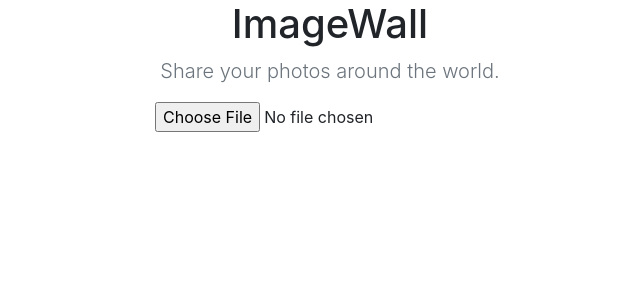
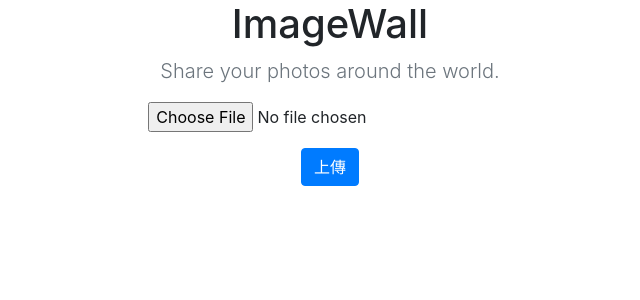
Before and after one commit to mikeku1116/django-imagewall, a Django app: template photos/templates/photos/index.html in a window 1280 px wide. Shown: the top 300 px of the page, without its empty margins (310-950 px from the left). Run offline with Django 3.2, Linux system fonts and the light colour scheme; the template is opened without the code that fills it: values that come from a table or form of the project are taken from there, others are empty; parts of the project's set-up code (start-up, migrations or seed data) failed here and were passed over; some libraries are stand-ins or nearby versions.

Commit message:
完成照片上傳功能

```diff
--- a/imagewall/settings.py
+++ b/imagewall/settings.py
@@ -119,3 +119,6 @@ USE_TZ = True
 # https://docs.djangoproject.com/en/3.0/howto/static-files/
 
 STATIC_URL = '/static/'
+
+MEDIA_URL = '/media/'
+MEDIA_ROOT = os.path.join(BASE_DIR, 'media')
--- a/photos/templates/photos/index.html
+++ b/photos/templates/photos/index.html
@@ -1,18 +1,36 @@
 {% extends 'base.html' %}
 
 {% block upload %}
-    <form action="" method="POST">
+    <form action="" method="POST" enctype="multipart/form-data">
+        {% csrf_token %}
+        <div class="form-row">
+            <div class="form-group col-md-4">
+            </div>
+            <div class="form-group col-md-6">
+                {{ form.image }}
+            </div>
+            <div class="form-group col-md-2">
+            </div>
+        </div>
+        <input type="submit" class="btn btn-primary" style="margin-top:0px;" value="上傳">
+    </form>
+
+
+
+
+    {% comment %} <form action="" method="POST" >
         {% csrf_token %}
         <div class="row">
-            <div class="col">
+            <div class="col-sm-4">
             </div>
-            <div class="col">
+            <div class="col-sm-4">
                 {{ form.image }}
+                <input type="submit" class="btn btn-primary" value="上傳">
             </div>
-            <div class="col">
+            <div class="col-sm-4">
             </div>
         </div>
-    </form
+    </form> {% endcomment %}
 {% endblock  %}
 
 
```
Also changed, not shown: photos/views.py (+7 -1 lines).
